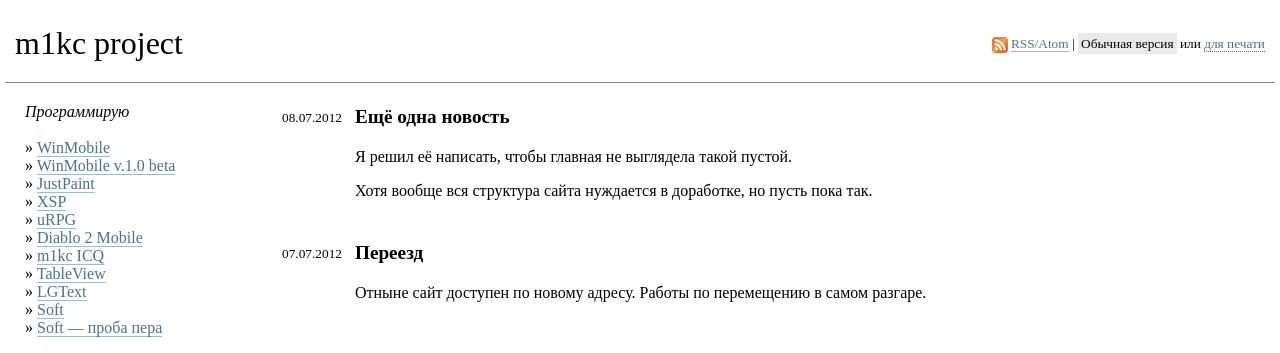
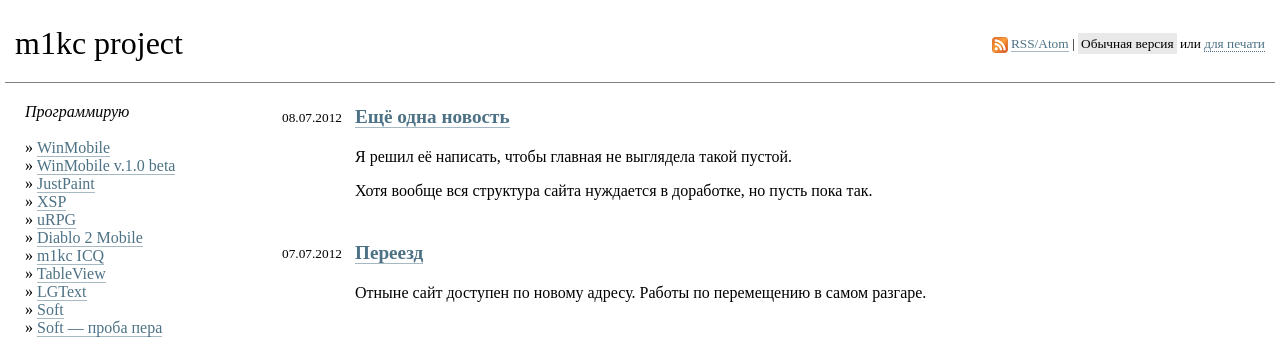
Before and after one commit to m1kc/m1kc.github.com, a Jekyll site: the page built from index.html, in a window 1280 px wide. Shown: the top 353 px of the page. Built offline with Jekyll 4.4.1, drawn with Linux system fonts in a browser that asks for light colours.

Commit message:
Updated template.

```diff
--- a/index.html
+++ b/index.html
@@ -8,7 +8,7 @@
 <table style="margin-bottom: 20px;">
 	<tr>
 		<td style="padding-right: 10px;"><small>{{ item.date | date: "%d.%m.%Y" }}</small></td>
-		<td><big><b>{{ item.title }}</b></big></td>
+		<td><big><b><a href="{{ page.url }}">{{ item.title }}</a></b></big></td>
 	</tr>
 	<tr>
 		<td>&nbsp;</td>
--- a/news.html
+++ b/news.html
@@ -8,7 +8,7 @@ permalink: /news/index.html
 <table style="margin-bottom: 20px;">
 	<tr>
 		<td style="padding-right: 10px;"><small>{{ item.date | date: "%d.%m.%Y" }}</small></td>
-		<td><big><b>{{ item.title }}</b></big></td>
+		<td><big><b><a href="{{ page.url }}">{{ item.title }}</a></b></big></td>
 	</tr>
 	<tr>
 		<td>&nbsp;</td>
```
